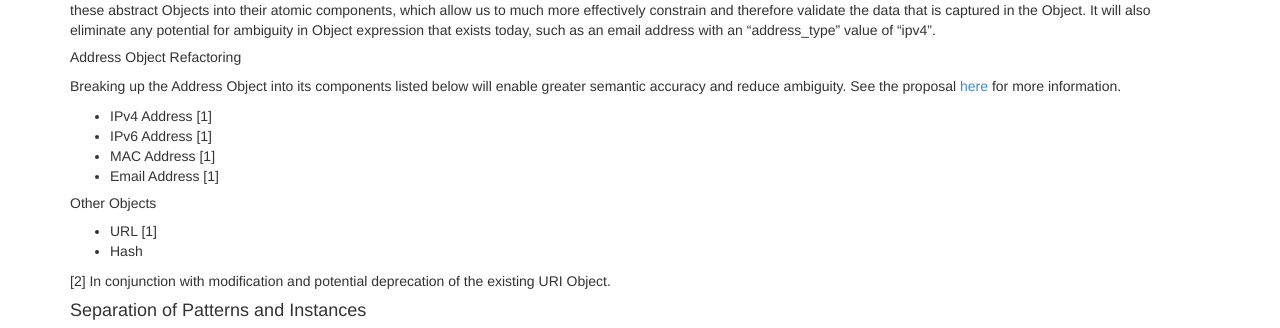
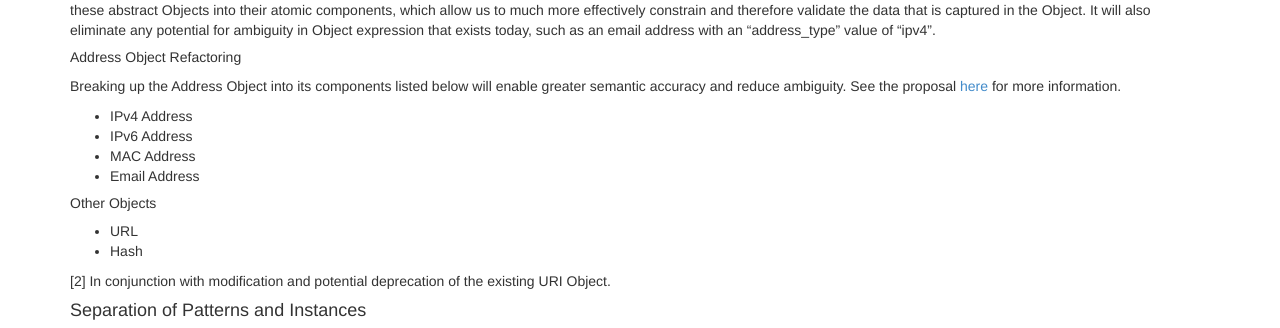
Before and after one commit to CybOXProject/cyboxproject.github.io, a Jekyll site: the page built from cybox3.0/index.md, in a window 1280 px wide. Shown: the part 1159-1487 px from the top of the page. Built offline with Jekyll 4.4.1, drawn with Linux system fonts in a browser that asks for light colours; Markdown is read by kramdown in place of the engine named in the settings.

Commit message:
Fixed typo

```diff
--- a/cybox3.0/index.md
+++ b/cybox3.0/index.md
@@ -36,14 +36,14 @@ There are currently several Objects, such as the Address Object, that are abstra
 
 Breaking up the Address Object into its components listed below will enable greater semantic accuracy and reduce ambiguity. See the proposal [here](https://github.com/CybOXProject/schemas/wiki/CybOX-3.0:-Address-Object-Refactoring) for more information.
 
-* IPv4 Address [1]
-* IPv6 Address [1]
-* MAC Address [1]
-* Email Address [1]
+* IPv4 Address
+* IPv6 Address
+* MAC Address
+* Email Address
 
 ##### Other Objects
 
-* URL [1]
+* URL
 * Hash
 
 [2] In conjunction with modification and potential deprecation of the existing URI Object.
```
